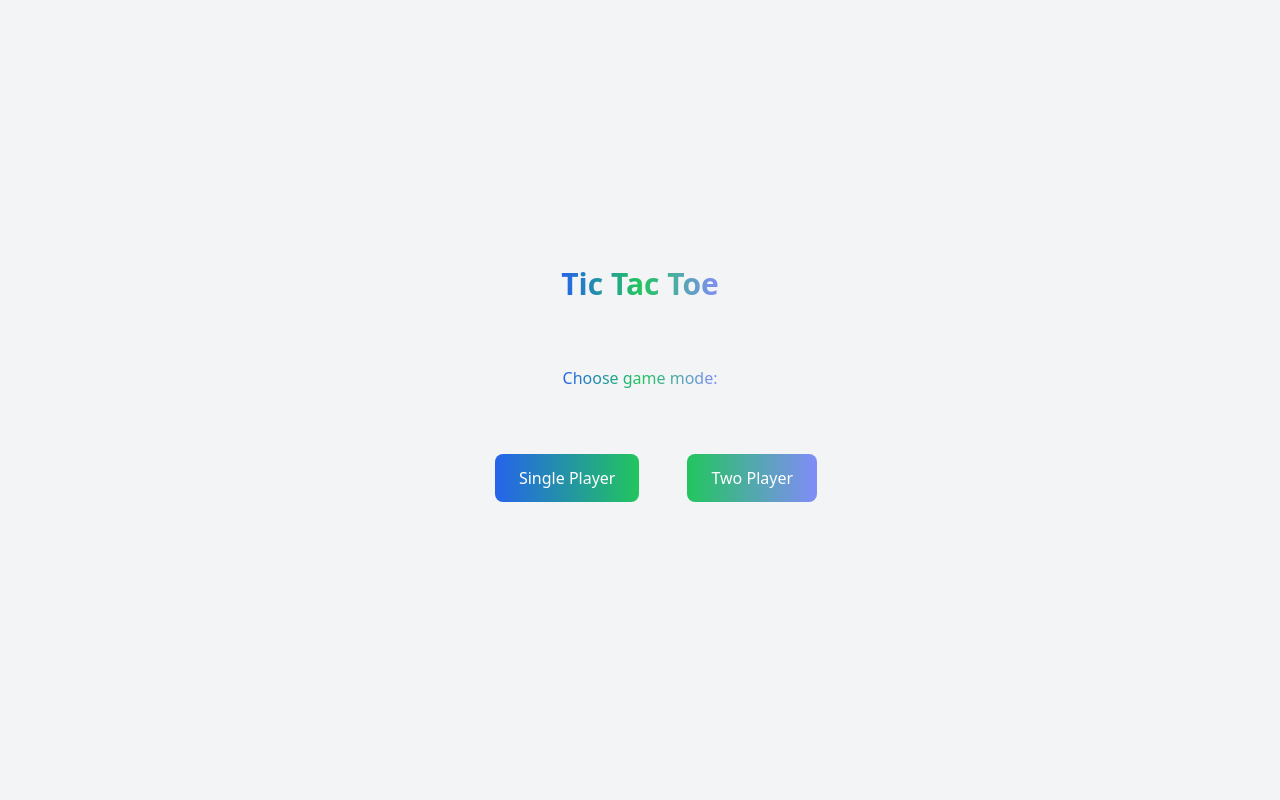
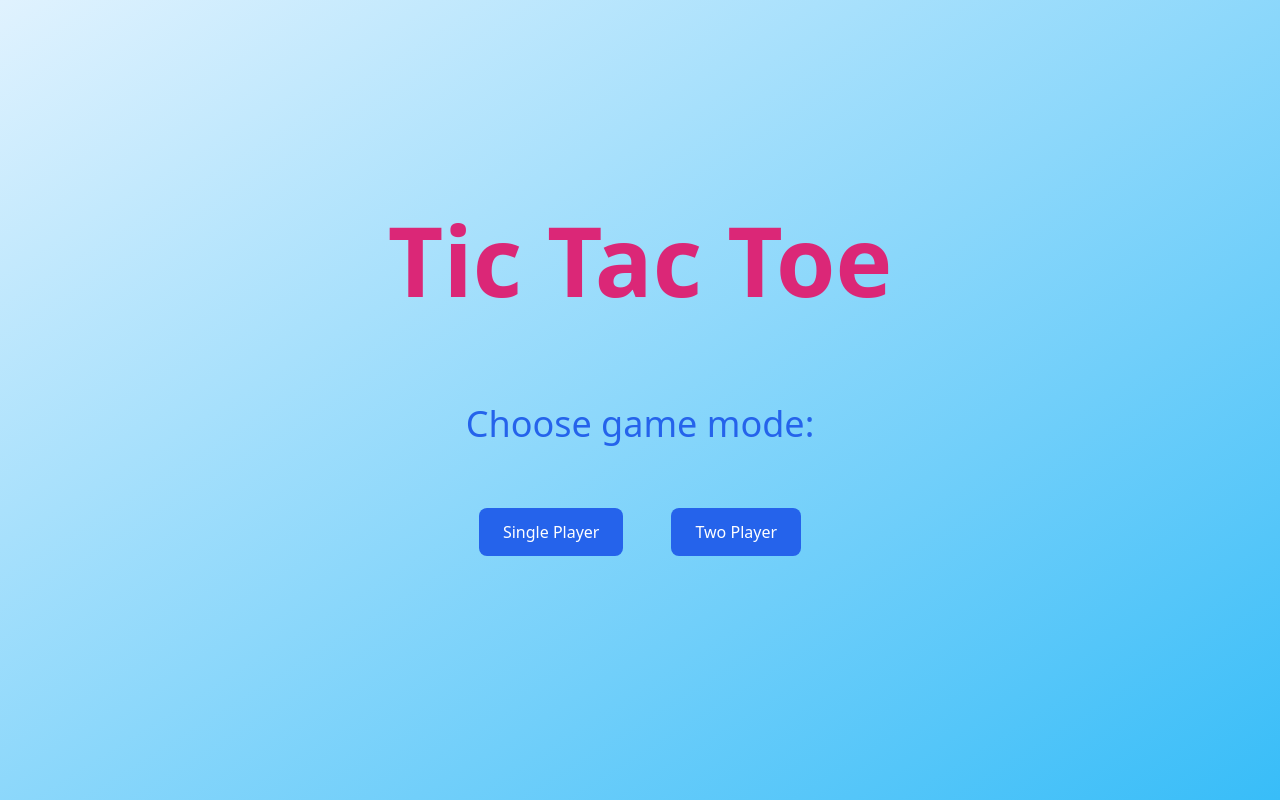
Before and after one commit to ingrideliasson/TicTacToe, a React (Create React App) app: page / in a window 1280 px wide. Built offline with nearby package versions, Linux system fonts and the light colour scheme; a web font is replaced by a local one.

Commit message:
design changes

```diff
--- a/src/components/Board.jsx
+++ b/src/components/Board.jsx
@@ -161,7 +161,7 @@ export default function Board() {
   }, [winner]);
 
   return (
-      <div className="flex flex-col items-center justify-center gap-8">
+      <div className="flex flex-col items-center justify-center gap-4 min-h-screen">
       <div className="grid grid-cols-3 border-4 border-sky-300 rounded-xl">
       {tileIdxs.map((i)=>
       getSquare(winner, winningTiles, i))
--- a/src/components/Start.jsx
+++ b/src/components/Start.jsx
@@ -3,19 +3,19 @@ import { Link } from "react-router-dom";
 
 export default function Home() {
   return (
-    <div className="flex flex-col items-center justify-center min-h-screen bg-gray-100">
-      <h1 className="text-3xl font-bold mb-8 bg-gradient-to-r from-blue-600 via-green-500 to-indigo-400 text-transparent bg-clip-text">Tic Tac Toe</h1>
-      <p className="m-8 bg-gradient-to-r from-blue-600 via-green-500 to-indigo-400 text-transparent bg-clip-text"> Choose game mode:</p>
-      <div className="flex space-x-4">
+    <div className="flex flex-col items-center justify-center min-h-screen bg-gradient-to-br from-sky-100 to-sky-400 font-cherry">
+      <h1 className="text-8xl font-bold mb-16 bg-gradient-to-r from-pink-600 to-pink-600 text-transparent bg-clip-text">Tic Tac Toe</h1>
+      <p className="text-4xl p-8 bg-gradient-to-r from-blue-600 via-blue-600 to-blue-600 text-transparent bg-clip-text"> Choose game mode:</p>
+      <div className="flex space-x-4 mr-8">
         <Link
           to="/aiboard"
-          className="bg-gradient-to-r from-blue-600 to-green-500 m-8 px-6 py-3 text-white rounded-lg"
+          className="bg-blue-600 m-8 px-6 py-3 text-white rounded-lg"
         >
           Single Player
         </Link>
         <Link
           to="/board"
-          className="bg-gradient-to-r from-green-500 to-indigo-400 m-8 px-6 py-3 text-white rounded-lg"
+          className="bg-blue-600 m-8 px-6 py-3 text-white rounded-lg"
         >
           Two Player
         </Link>
```
Also changed, not shown: src/App.jsx (+0 -22 lines).
